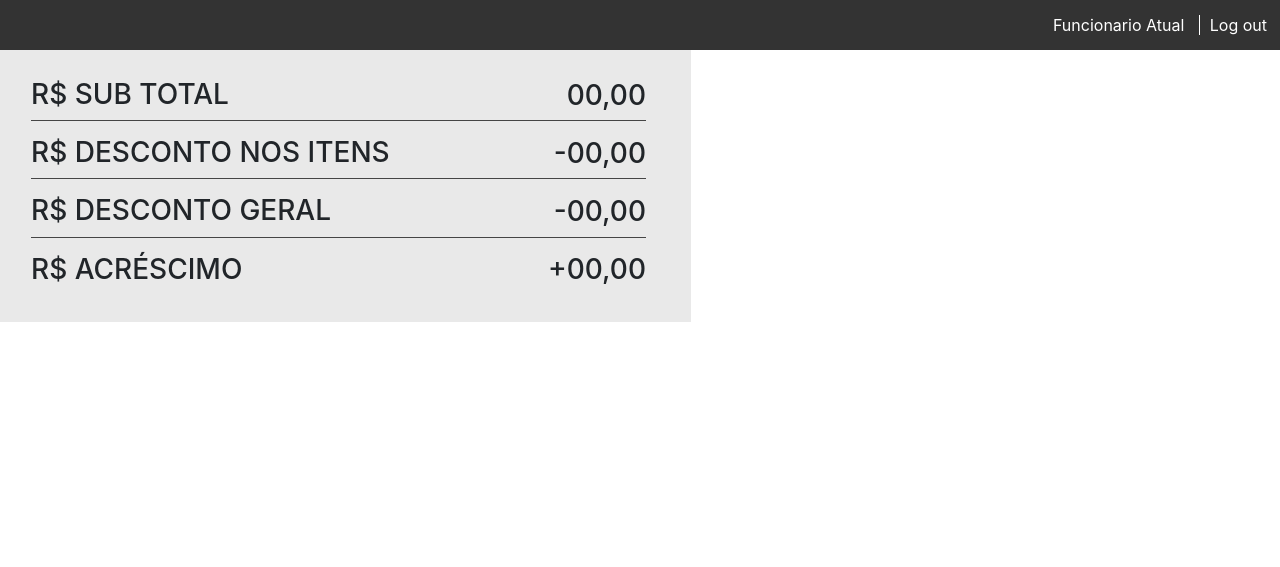
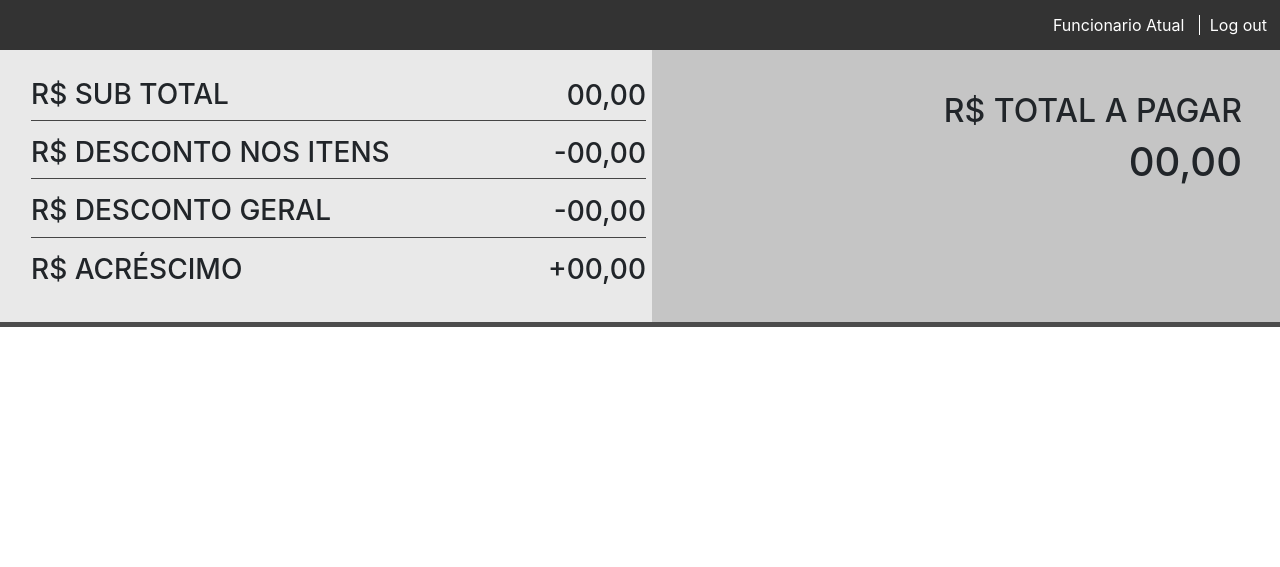
Before and after one commit to Hermany13/Game_store_administration_program, a PHP site: page /VIEW/telaCaixa.html in a window 1280 px wide. Shown: the top 567 px of the page. Run offline with PHP 8.4, Linux system fonts and the light colour scheme; some libraries are stand-ins or nearby versions.

Commit message:
Add files via upload

```diff
--- a/VIEW/_css/forms.css
+++ b/VIEW/_css/forms.css
@@ -10,6 +10,13 @@
     background-color: #e9e9e9;
     margin-top: -631px;
     margin-right: 589px;
+}
+
+.painel1{
+    padding: 150px 38px 128px 292px;
+    float: right;
+    margin-top: -380px;
+    background-color: #c5c5c5;
 }
 
 .painelSubT{
@@ -28,6 +35,10 @@
 
 .painelAcre{
     margin-top: 15px;
+}
+
+.painelTotal{
+    float: right;
 }
 
 .label{
@@ -240,3 +251,7 @@ p{
 .linha{
     background-color:#333333;
 }
+
+.blocoPainel{
+    border-bottom: 5px solid rgba(0, 0, 0, .7);
+}
--- a/VIEW/_css/variations.css
+++ b/VIEW/_css/variations.css
@@ -348,3 +348,7 @@
     text-align: right;
     margin-top: -33px;
 }
+
+.ValorTotal{
+    float: right;
+}
--- a/VIEW/telaCaixa.html
+++ b/VIEW/telaCaixa.html
@@ -17,7 +17,7 @@
         </div>
         <section class="content-site3">
 
-
+            <div class="blocoPainel">
             <div class="painel">
                 <div class="painelSubT"><h3>R$ SUB TOTAL<div class="ValorSubT">00,00</div></h3></div>
 
@@ -26,6 +26,10 @@
                 <div class="painelDescG"><h3>R$ DESCONTO GERAL<div class="ValorDescG">-00,00</div></h3></div>
 
                  <div class="painelAcre"><h3>R$ ACRÉSCIMO<div class="ValorAcre">+00,00</div></h3></div>
+            </div>
+            <div class="painel1">
+                <div class="painelTotal"><h2>R$ TOTAL A PAGAR</h2><div class="ValorTotal"><h1>00,00</h1></div></div>
+            </div>
             </div>
         </section>
 
```
